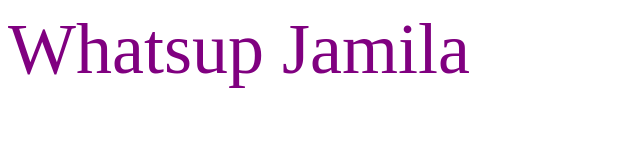
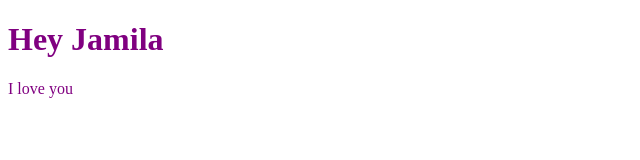
Before and after one commit to ChrisAchinga/gatsby_, a Gatsby site: page / in a window 1280 px wide. Shown: the whole page, without its empty margins (0-640 px from the left). Built offline with nearby package versions, Linux system fonts and the light colour scheme; Gatsby itself is replaced by a stand-in of ours.

Commit message:
hello Jamila

```diff
--- a/src/pages/index.js
+++ b/src/pages/index.js
@@ -1,5 +1,10 @@
 import React from "react"
 
 export default function Home() {
-  return <div style={{ color: `purple`, fontSize: `72px` }}>Whatsup Jamila</div>
+  return (
+    <div style={{ color: `purple` }}>
+      <h1>Hey Jamila</h1>
+      <p>I love you</p>
+    </div>
+  );
 }
```
